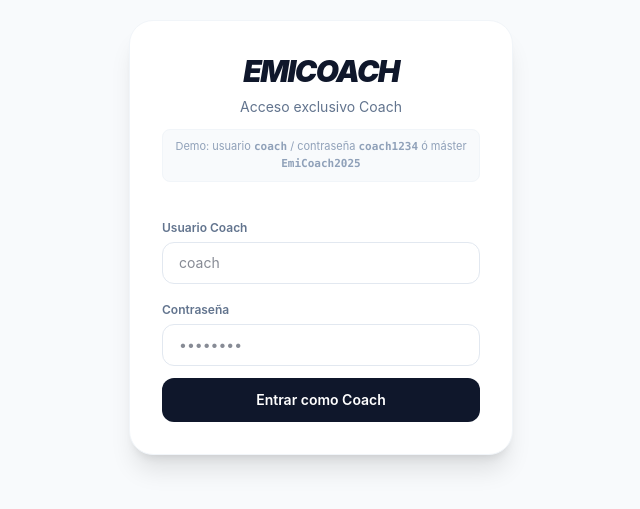
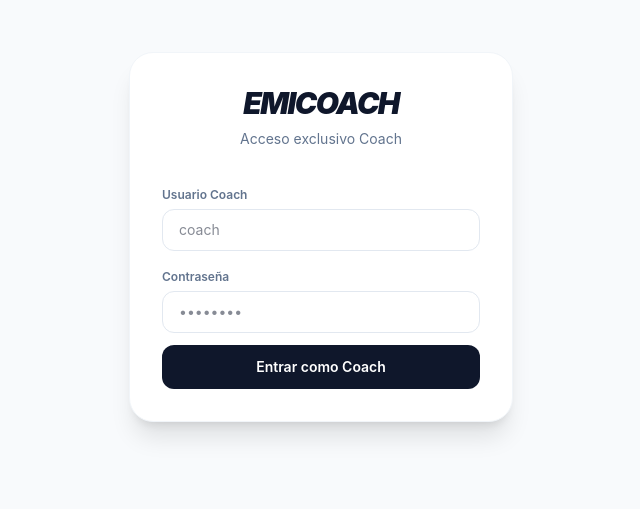
Before and after one commit to inyacir-cloud/fitness-coaching-web-platform, a Next.js app: page /coach in a window 1280 px wide. Shown: the part 163-672 px from the top of the page, without its empty margins (319-959 px from the left). Built offline with nearby package versions, Linux system fonts and the light colour scheme.

Commit message:
Remove demo info from coach login and update copyright to 2026

```diff
--- a/src/app/coach/page.tsx
+++ b/src/app/coach/page.tsx
@@ -279,9 +279,6 @@ export default function CoachPage() {
           <div className="text-center mb-8">
             <h1 className="text-3xl font-black italic text-slate-900 tracking-tighter">EMICOACH</h1>
             <p className="text-slate-500 text-sm mt-2">Acceso exclusivo Coach</p>
-            <div className="mt-3 text-[11px] text-slate-400 bg-slate-50 border border-slate-100 rounded-lg p-2">
-              Demo: usuario <span className="font-mono font-bold">coach</span> / contraseña <span className="font-mono font-bold">coach1234</span> ó máster <span className="font-mono font-bold">EmiCoach2025</span>
-            </div>
           </div>
           <div className="space-y-3">
             <div>
--- a/src/app/page.tsx
+++ b/src/app/page.tsx
@@ -40,7 +40,7 @@ export default function Home() {
         </div>
 
         <footer className="mt-12 text-center text-xs text-slate-400 font-semibold uppercase tracking-widest">
-          &copy; 2024 EMICOACH SYSTEM
+          &copy; 2026 EMICOACH SYSTEM
         </footer>
       </div>
     </main>
```
